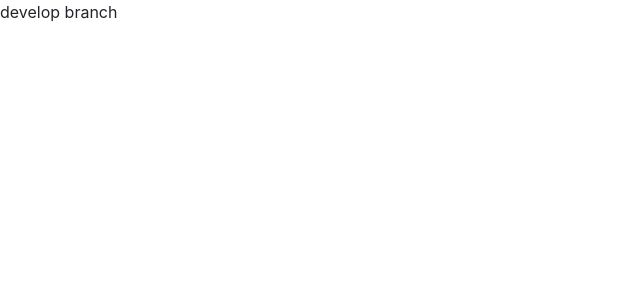
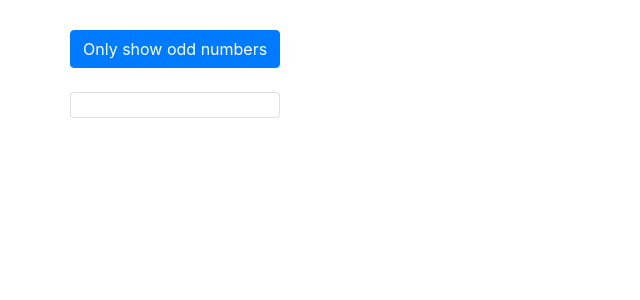
Before and after one commit to cyborg-nomade/angular-course, an Angular app: page / in a window 1280 px wide. Shown: the top 300 px of the page, without its empty margins (0-640 px from the left). Built offline with nearby package versions, Linux system fonts and the light colour scheme.

Commit message:
initial setup

```diff
--- a/src/app/app.component.css
+++ b/src/app/app.component.css
@@ -0,0 +1,3 @@
+.container {
+  margin-top: 30px;
+}
--- a/src/app/app.component.html
+++ b/src/app/app.component.html
@@ -1 +1,18 @@
-develop branch
+<div class="container">
+  <div class="row">
+    <div class="col-xs-12">
+      <button
+        class="btn btn-primary"
+        (click)="onlyOdd = !onlyOdd">Only show odd numbers</button>
+      <br><br>
+      <ul class="list-group">
+        <li
+          class="list-group-item">
+        </li>
+      </ul>
+      <ng-template [ngIf]="onlyOdd">
+        <p>Only odd</p>
+      </ng-template>
+    </div>
+  </div>
+</div>
--- a/src/app/app.component.ts
+++ b/src/app/app.component.ts
@@ -5,4 +5,7 @@ import { Component } from '@angular/core';
   templateUrl: './app.component.html',
   styleUrls: ['./app.component.css']
 })
-export class AppComponent {}
+export class AppComponent {
+  numbers = [1, 2, 3, 4, 5];
+  onlyOdd = false;
+}
--- a/src/app/app.module.ts
+++ b/src/app/app.module.ts
@@ -1,11 +1,12 @@
 import { BrowserModule } from '@angular/platform-browser';
 import { NgModule } from '@angular/core';
+import { FormsModule } from '@angular/forms';
 
 import { AppComponent } from './app.component';
 
 @NgModule({
   declarations: [AppComponent],
-  imports: [BrowserModule],
+  imports: [BrowserModule, FormsModule],
   providers: [],
   bootstrap: [AppComponent]
 })
```
